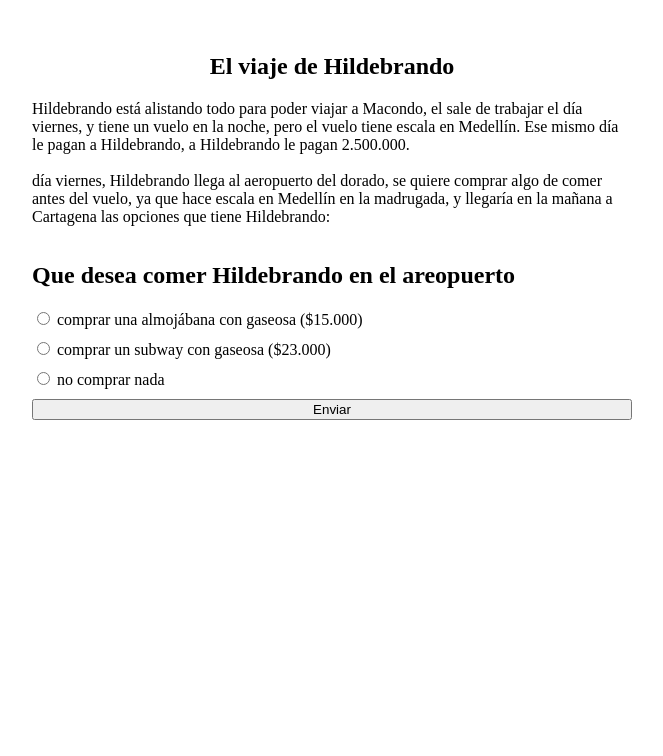
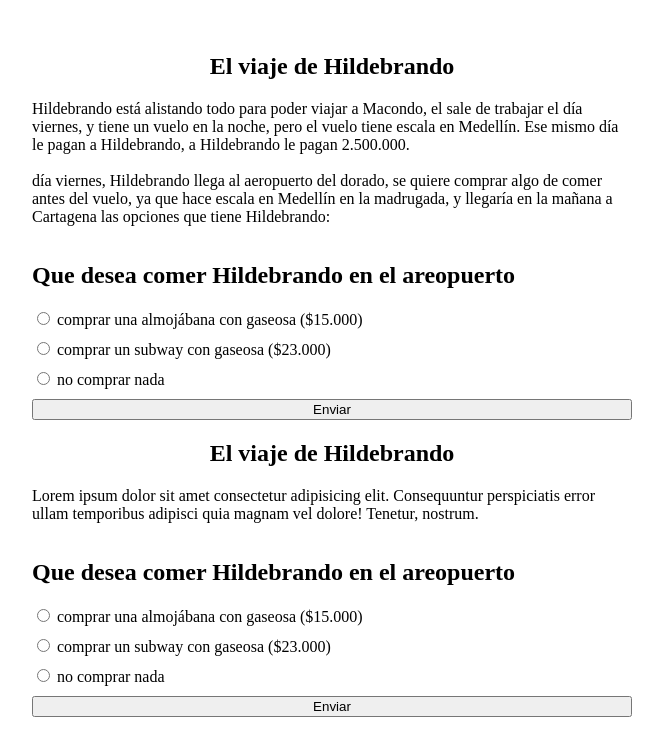
Before and after one commit to wilmarpuerta/Macondo, a plain HTML site: page index.html in a window 1280 px wide. Shown: the whole page, without its empty margins (308-971 px from the left). Drawn offline with Linux system fonts and the light colour scheme.

Commit message:
Inicio del caso 2

```diff
--- a/app.js
+++ b/app.js
@@ -57,3 +57,5 @@ function mostrarRespuesta() {
 
     return;
     }
+
+//Caso 2
--- a/index.html
+++ b/index.html
@@ -36,6 +36,28 @@
 
             <div id="resultado"></div>
         </form>
+        <form class="miFormulario" id="miFormulario">
+            <div>
+
+                <h1>El viaje de Hildebrando</h1>
+                <p>Lorem ipsum dolor sit amet consectetur adipisicing elit. Consequuntur perspiciatis error ullam temporibus adipisci quia magnam vel dolore! Tenetur, nostrum.
+                    </p>
+            </div>
+            <h2>Que desea comer Hildebrando en el areopuerto</h2>
+            <label>
+                <input type="radio" name="respuesta" value="opcion1"> comprar una almojábana con gaseosa ($15.000)
+            </label>
+            <label>
+                <input type="radio" name="respuesta" value="opcion2"> comprar un subway con gaseosa ($23.000)
+            </label>
+            <label>
+                <input type="radio" name="respuesta" value="opcion3"> no comprar nada
+            </label>
+
+            <button type="button" onclick="mostrarRespuesta()">Enviar</button>
+
+            <div id="resultado"></div>
+        </form>
     </section>
 </form>
   </body>
--- a/style.css
+++ b/style.css
@@ -9,6 +9,7 @@ h1{
     display: flex;
     margin-top: 2%;
     width: 600px;
+    flex-direction: column;
 }
 
 .miFormulario{
```
